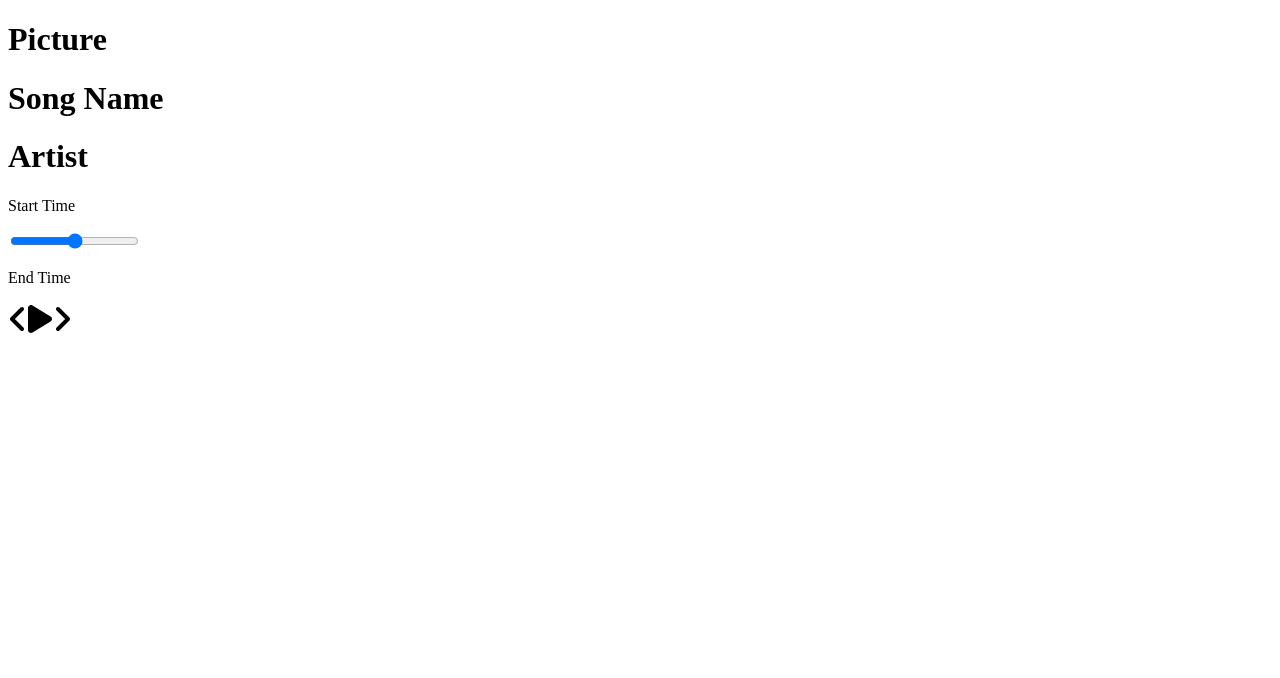
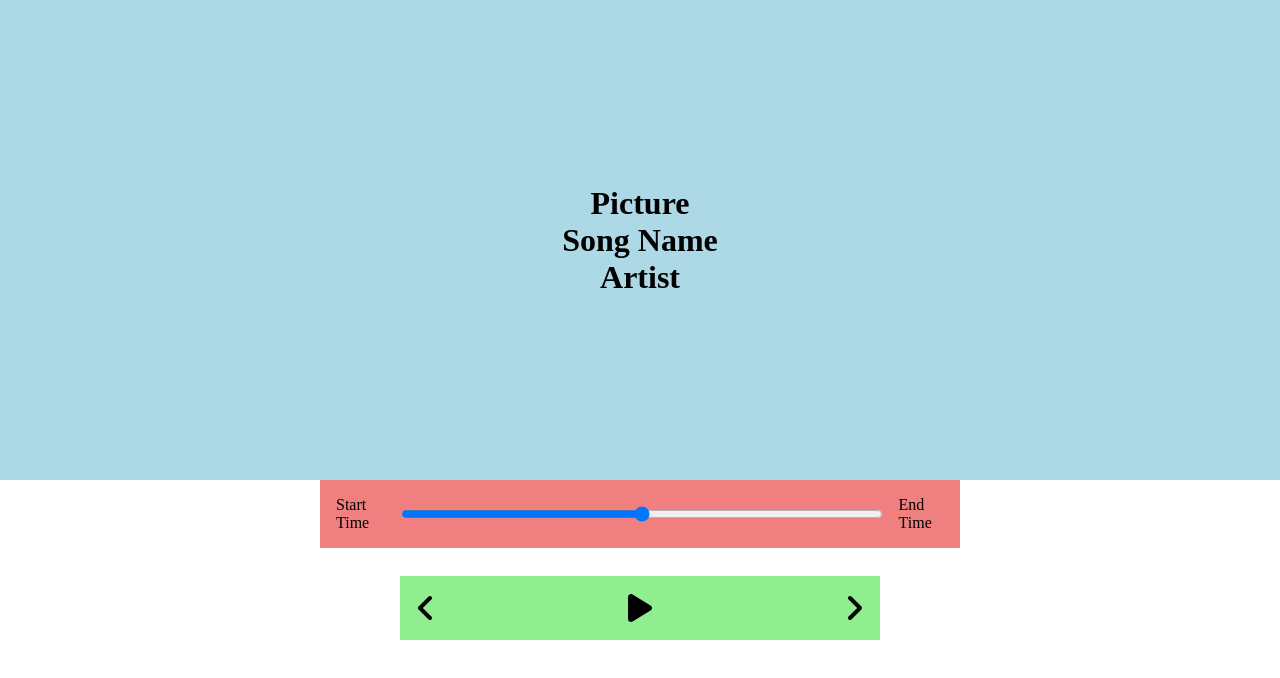
Before and after one commit to brian-liang/react-player, a React (Create React App) app: page / in a window 1280 px wide. Shown: the top 678 px of the page. Built offline with nearby package versions, Linux system fonts and the light colour scheme.

Commit message:
03 - Styling the song area and player

```diff
--- a/src/App.tsx
+++ b/src/App.tsx
@@ -1,6 +1,7 @@
 import React from 'react';
 import Player from './components/Player';
 import Song from './components/Song';
+import './styles/app.scss'
 
 function App() {
   return (
--- /dev/null
+++ b/src/styles/_player.scss
@@ -0,0 +1,32 @@
+.player {
+    min-height: 20vh;
+    display: flex;
+    flex-direction: column;
+    align-items: center;
+    justify-content: space-between;
+}
+
+.time-control {
+    width: 50%;
+    background: lightcoral;
+    display: flex;
+    input{
+        width: 100%;
+        padding: 1rem 2rem;
+    }
+    p{
+        padding: 1rem;
+    }
+}
+
+.play-control {
+    display: flex;
+    justify-content: space-between;
+    align-items: center;
+    padding: 1rem;
+    background: lightgreen;
+    width: 30rem;
+    svg {
+        cursor: pointer;
+    }
+}
--- /dev/null
+++ b/src/styles/_song.scss
@@ -0,0 +1,8 @@
+.song-container{
+    min-height: 60vh;
+    background-color: lightblue;
+    display: flex;
+    flex-direction: column;
+    align-items: center;
+    justify-content: center;
+}
--- a/src/styles/app.scss
+++ b/src/styles/app.scss
@@ -3,3 +3,6 @@
     padding: 0;
     box-sizing: border-box;
 }
+
+@import "./song";
+@import "./player";
```
